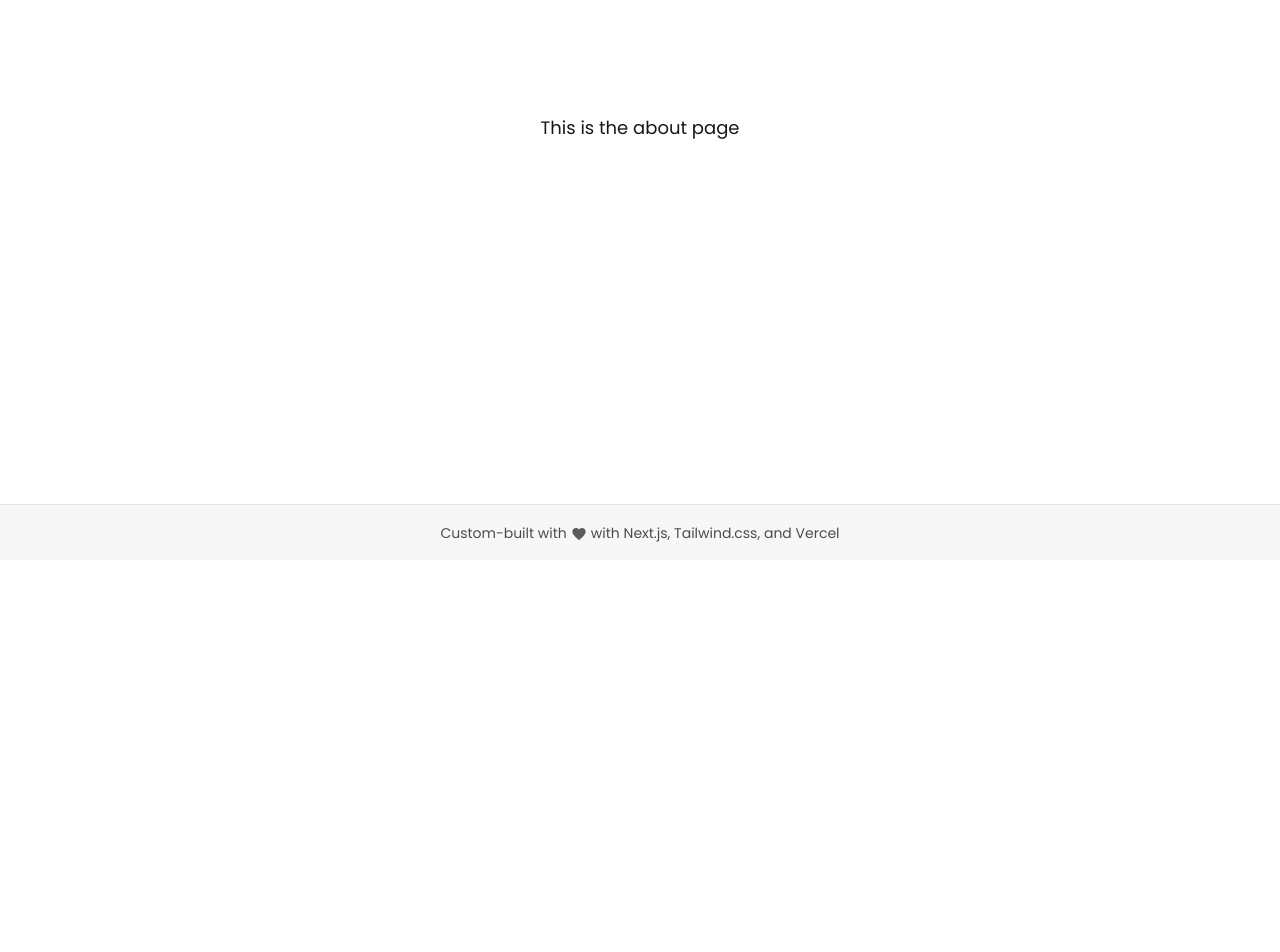
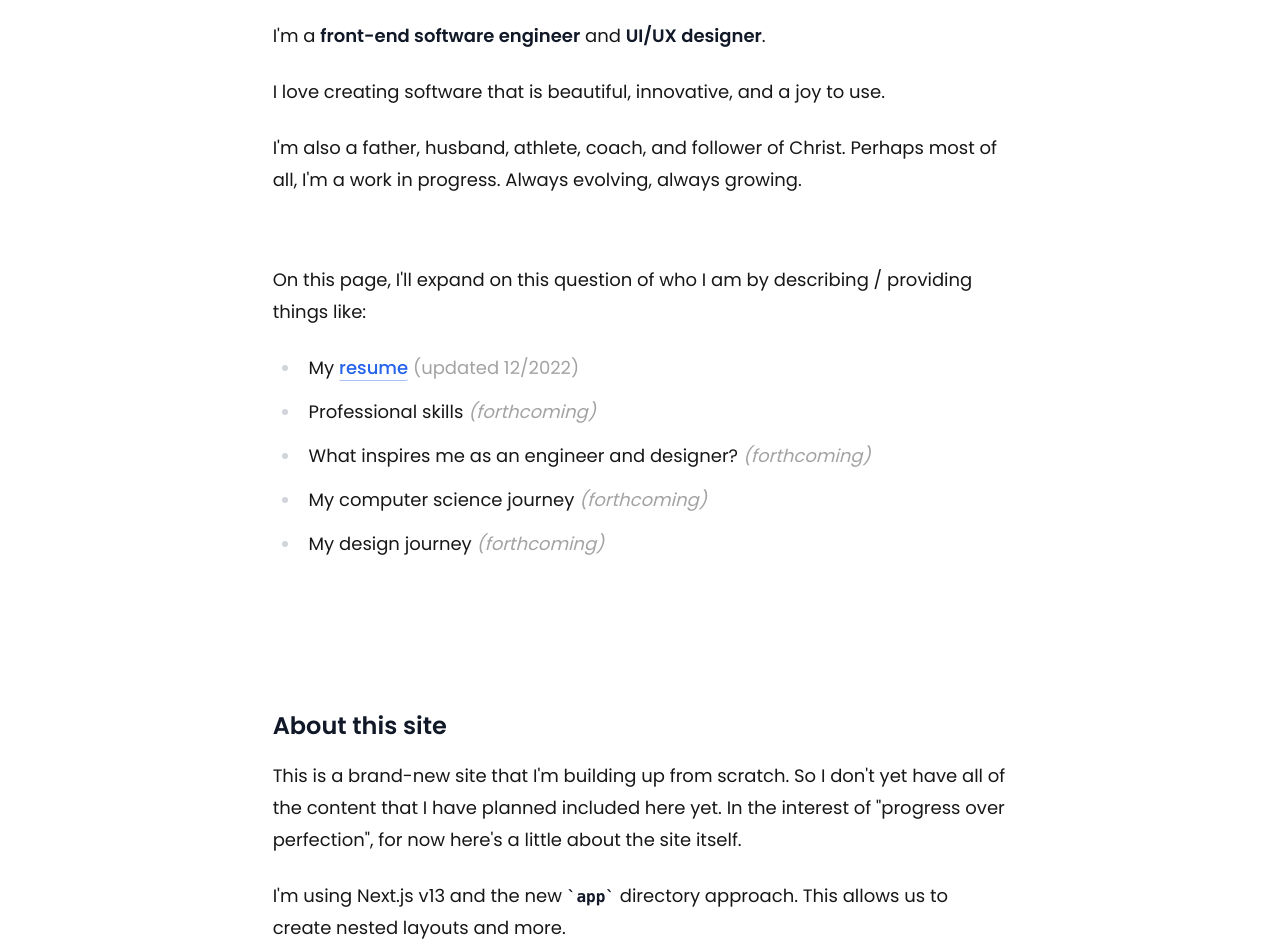
Before and after one commit to jasonkylefrank/jasonkylefrank.com, a Next.js app: page /about in a window 1280 px wide. Shown: the part 240-1192 px from the top of the page. Before the commit the page ends 800 px from the top, so only its background shows below. Built offline with nearby package versions, Linux system fonts and the light colour scheme.

Commit message:
Starter About page

```diff
--- a/app/about/page.tsx
+++ b/app/about/page.tsx
@@ -1,5 +1,92 @@
+import Link from "next/link";
+
 function AboutPage() {
-  return <div>This is the about page</div>;
+  return (
+    <div className="items-start">
+      <h2>Hello again!</h2>
+      <div className="h-5" />
+      <p>
+        I'm a <strong>front-end software engineer</strong> and{" "}
+        <strong>UI/UX designer</strong>.
+      </p>
+      <p>
+        I love creating software that is beautiful, innovative, and a joy to
+        use.
+      </p>
+      <p>
+        I'm also a father, husband, athlete, coach, and follower of Christ.
+        Perhaps most of all, I'm a work in progress. Always evolving, always
+        growing.
+      </p>
+      <div className="h-5" />
+      <p>
+        On this page, I'll expand on this question of who I am by describing /
+        providing things like:
+      </p>
+
+      <ul>
+        <li>
+          My <Link href="resume-2022.pdf">resume</Link>
+          <span className="text-gray-400"> (updated 12/2022)</span>
+        </li>
+        <li>
+          Professional skills{" "}
+          <span className="italic text-gray-400"> (forthcoming)</span>
+        </li>
+        <li>
+          What inspires me as an engineer and designer?{" "}
+          <span className="italic text-gray-400"> (forthcoming)</span>
+        </li>
+        <li>
+          My computer science journey{" "}
+          <span className="italic text-gray-400"> (forthcoming)</span>
+        </li>
+        <li>
+          My design journey{" "}
+          <span className="italic text-gray-400"> (forthcoming)</span>
+        </li>
+      </ul>
+      {/* <div className="my-16 mx-auto h-5 w-1/2 border-b-[1px] border-gray-300" /> */}
+      <div className="my-16 h-5" />
+      <h3>About this site</h3>
+      <p>
+        This is a brand-new site that I'm building up from scratch. So I don't
+        yet have all of the content that I have planned included here yet. In
+        the interest of "progress over perfection", for now here's a little
+        about the site itself.
+      </p>
+      <p>
+        {`I'm using Next.js v13 and the new `}
+        <code>app</code>
+        {` directory approach.  This allows us to create nested layouts
+            and more.`}
+      </p>
+      <p>{`I'm also trying-out Tailwind.css, including the "Prose" plugin.`}</p>
+      <p>{`By the time you read this, I'll hopefully have some page transitions and other animation working via Framer Motion.`}</p>
+      <p>
+        {`For hosting, I'm trying-out Vercel. I've previously hosted sites on Firebase hosting and Netlify.
+          So far Vercel has worked amazingly well.  For example, it automatically creates preview deployments
+          for any of my branches on GitHub.`}
+      </p>
+      <p>{"Check back soon to see this site (and this page) grow!"}</p>
+
+      {/*
+      TODO:
+        (1) Revisit this once I structure the site/page to be able to display media items wider than
+            the text content.
+        (2) Set the width and height to a 16:9 aspect ratio so the video renders at the correct ratio
+      <div className="w-full">
+        <iframe
+          width="100%"
+          height="100%"
+          src="https://www.youtube.com/embed/cl827pK-0oU"
+          title="YouTube video player"
+          allow="accelerometer; autoplay; clipboard-write; encrypted-media; gyroscope; picture-in-picture; web-share"
+          allowFullScreen
+        ></iframe>
+      </div> */}
+    </div>
+  );
 }
 
 export default AboutPage;
--- a/app/layout.tsx
+++ b/app/layout.tsx
@@ -21,18 +21,18 @@ export default function RootLayout({
       {/* The 'auto' setting for the middle row allows it to take up all remaining space while
           also not collapsing any smaller than that row's content (in this case the <main>
           element is that 'auto' row) */}
-      <body className="grid h-full grid-rows-[56px_auto_56px]">
+      <body className="grid h-full grid-rows-[56px_auto_56px] justify-items-center">
         <AppBar />
 
         <main
-          className="prose grid max-w-none place-items-center p-5 pb-24
+          className="prose m-6 mt-12 mb-28 grid place-items-center
                    text-gray-900 prose-a:text-blue-600 prose-a:no-underline
-                     md:prose-lg md:p-6 md:pb-24 lg:p-8 lg:pb-24"
+                     md:m-7 md:mb-32 md:prose-lg lg:m-8 lg:mb-36"
         >
           {children}
         </main>
 
-        <footer className="grid place-items-center border-t border-black/10 bg-gray-100 px-4 text-xs opacity-70 sm:text-sm">
+        <footer className="grid w-screen place-items-center border-t border-black/10 bg-gray-100 px-4 text-xs opacity-70 sm:text-sm">
           <p className="text-center">
             Custom-built with
             <svg
--- a/tailwind.config.cjs
+++ b/tailwind.config.cjs
@@ -16,6 +16,9 @@ module.exports = {
       colors: {
         gray: colors.neutral,
       },
+      maxWidth: {
+        "8xl": "88rem", // 1408px with a 16px base
+      },
     },
   },
   plugins: [require("@tailwindcss/typography")],
```
